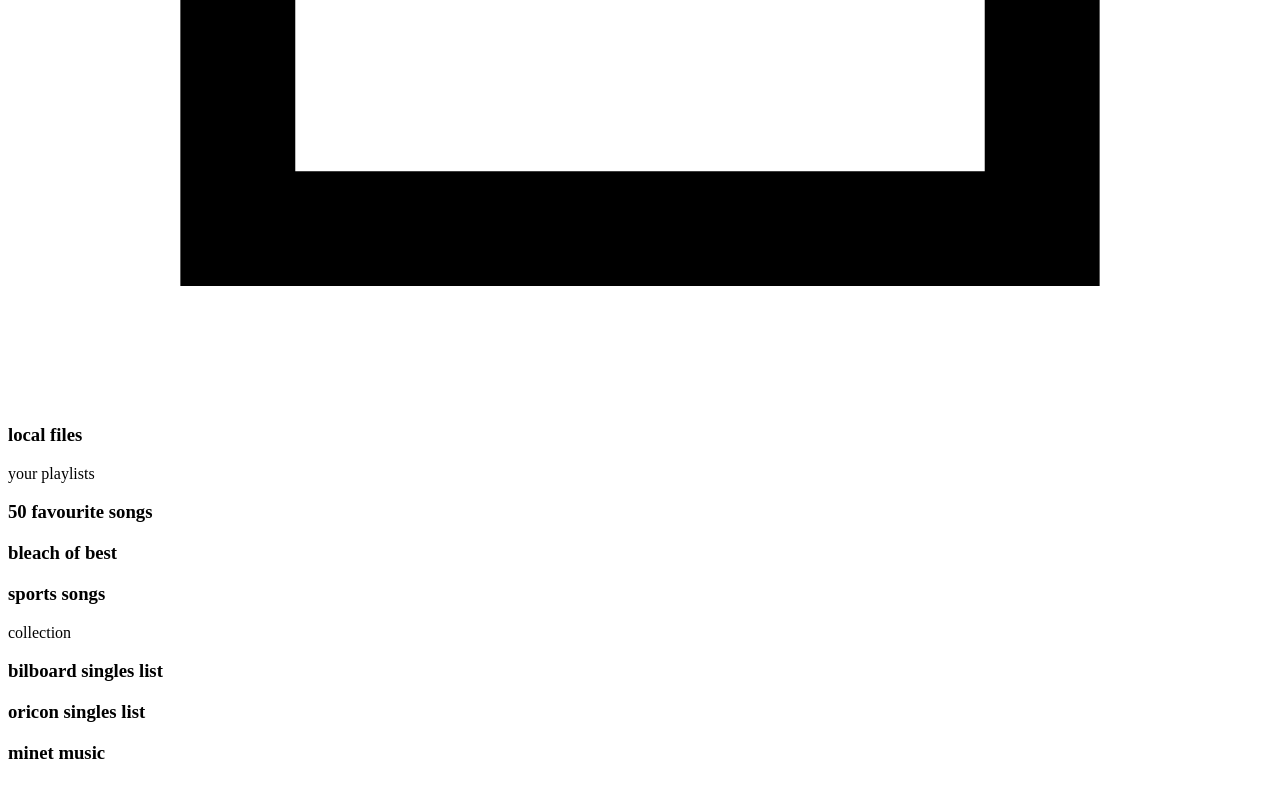
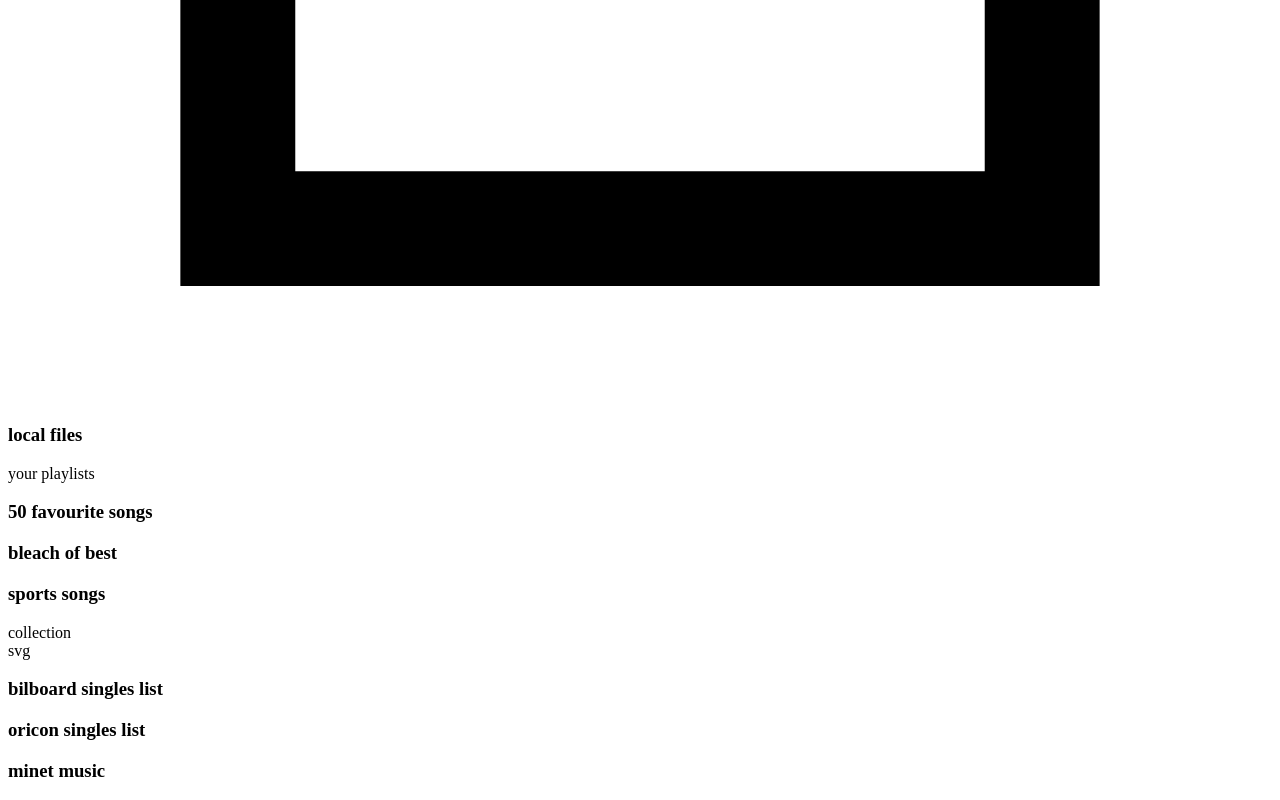
Before and after one commit to elteeestoo/onepage-musica, a plain HTML site: page index.html in a window 1280 px wide. Shown: the part 9110-9910 px from the top of the page. Drawn offline with Linux system fonts and the light colour scheme.

Commit message:
music-index

```diff
--- a/index.html
+++ b/index.html
@@ -132,7 +132,7 @@
       </div>
       <div class="collection-links">
         <div class="collection-links-logo">
-
+          svg
         </div>
         <div class="collection-links-text">
           <h3>bilboard singles list</h3>
```
